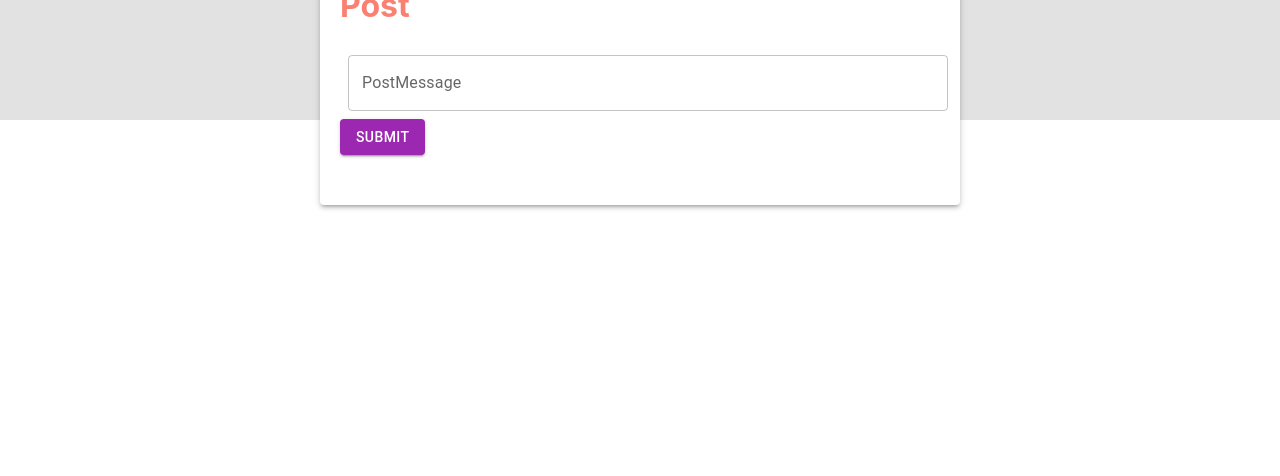
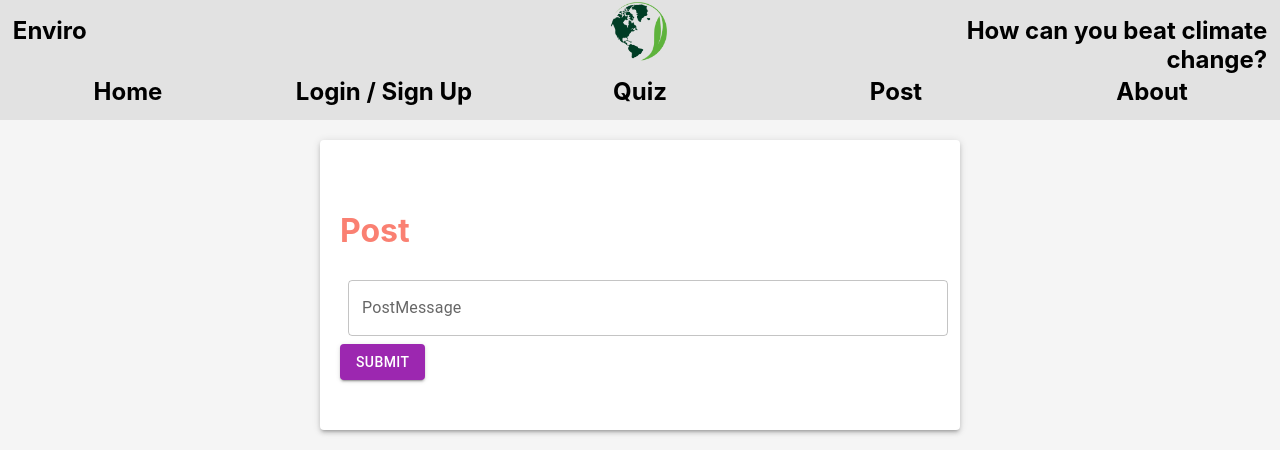
Before and after one commit to Team-53-CEN3031/CEN3031_DEPP_53, a React (Create React App) app in the folder frontend/: page /post in a window 1280 px wide. Shown: the top 476 px of the page. Built offline with nearby package versions, Linux system fonts and the light colour scheme.

Commit message:
Added header to Post.js

```diff
--- a/frontend/src/components/Post.js
+++ b/frontend/src/components/Post.js
@@ -1,6 +1,8 @@
 import {Box, Button, Container, Paper, TextField} from "@mui/material";
 import {useEffect, useState} from "react";
-import "../styles/Login.css";
+import "../styles/Post.css";
+import Header from "./Header";
+
 
 function Post() {
     // paperStyle is used to style the paper component
@@ -36,7 +38,7 @@ function Post() {
     }
     return (
         <div className="login">
-            <div className="header">
+            <Header/>
             <Paper elevation = {3} style={paperStyle}>
                 <h1 style = {{color: 'salmon'}}> Post</h1>
                 <Box component="form" sx={{'& > :not(style)': { m: 1 },}} noValidate autoComplete="off">
@@ -45,7 +47,6 @@ function Post() {
                 <Button id = "post" variant="contained" color = "secondary" onClick={handleClick}>SUBMIT</Button>
             </Paper>
         </div>
-        </div>
     );
 }
 
```
Also changed, not shown: frontend/src/styles/Post.css (added). Lines whose indentation alone changed are shown as unchanged.
